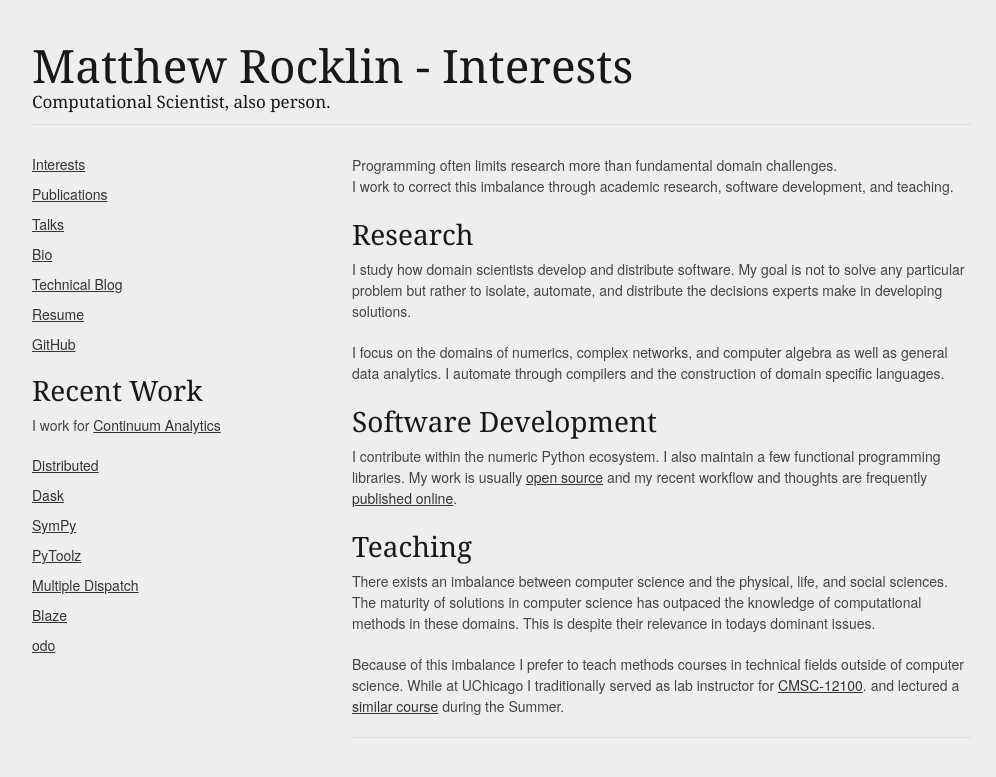
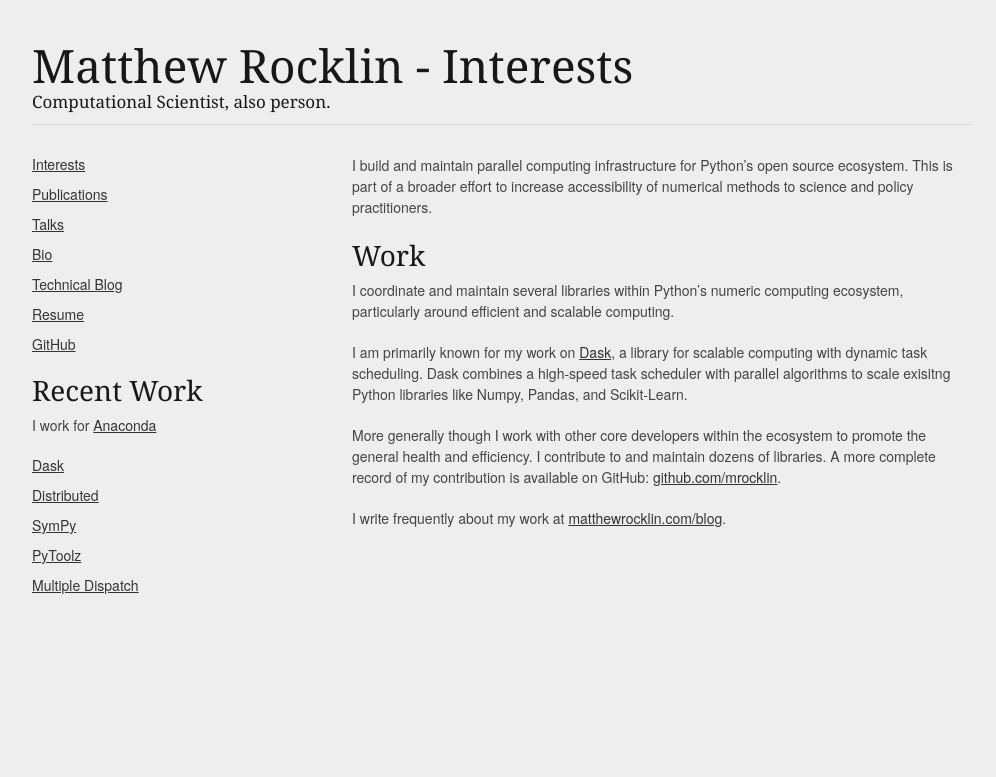
Before and after one commit to mrocklin/mrocklin.github.io, a Jekyll site: the page built from index.md, in a window 1280 px wide. Shown: the top 777 px of the page, without its empty margins (138-1134 px from the left). Built offline with Jekyll 4.4.1, drawn with Linux system fonts in a browser that asks for light colours.

Commit message:
clean up content

```diff
--- a/_includes/leftbar.md
+++ b/_includes/leftbar.md
@@ -9,12 +9,10 @@
 
 ### Recent Work
 
-I work for [Continuum Analytics](http://continuum.io/)
+I work for [Anaconda](http://anaconda.com)
 
+*   [Dask](http://dask.org/)
 *   [Distributed](http://distributed.readthedocs.org/)
-*   [Dask](http://dask.pydata.org/)
 *   [SymPy](http://sympy.org)
 *   [PyToolz](http://toolz.readthedocs.org/en/latest/)
 *   [Multiple Dispatch](http://multiple-dispatch.readthedocs.org/en/latest/)
-*   [Blaze](http://blaze.pydata.org/)
-*   [odo](http://odo.readthedocs.org/)
--- a/index.md
+++ b/index.md
@@ -3,42 +3,24 @@ layout: default
 title: Interests
 ---
 
-Programming often limits research more than fundamental domain challenges.<br>
-I work to correct this imbalance through academic research, software
-development, and teaching.
+I build and maintain parallel computing infrastructure for Python’s open source
+ecosystem. This is part of a broader effort to increase accessibility of
+numerical methods to science and policy practitioners.
 
 
-### Research
+### Work
 
-I study how domain scientists develop and distribute software.  My goal is not
-to solve any particular problem but rather to isolate, automate, and distribute
-the decisions experts make in developing solutions.
+I coordinate and maintain several libraries within Python’s numeric computing
+ecosystem, particularly around efficient and scalable computing.
 
-I focus on the domains of numerics, complex networks, and computer algebra as
-well as general data analytics.  I automate through compilers and the
-construction of domain specific languages.
+I am primarily known for my work on [Dask](https://dask.org), a library for
+scalable computing with dynamic task scheduling.  Dask combines a high-speed
+task scheduler with parallel algorithms to scale exisitng Python libraries like
+Numpy, Pandas, and Scikit-Learn.
 
+More generally though I work with other core developers within the ecosystem to
+promote the general health and efficiency. I contribute to and maintain dozens
+of libraries. A more complete record of my contribution is available on GitHub:
+[github.com/mrocklin](https://github.com/mrocklin).
 
-### Software Development
-
-I contribute within the numeric Python ecosystem. I also maintain a few
-functional programming libraries. My work is usually [open
-source](http://github.com/mrocklin) and my recent workflow and thoughts are
-frequently [published online](/blog/).
-
-
-### Teaching
-
-There exists an imbalance between computer science and the physical,
-life, and social sciences. The maturity of solutions in computer science
-has outpaced the knowledge of computational methods in these domains.
-This is despite their relevance in todays dominant issues.
-
-Because of this imbalance I prefer to teach methods courses in technical
-fields outside of computer science. While at UChicago I traditionally served as
-lab instructor for
-[CMSC-12100](http://www.cs.uchicago.edu/courses/description/CMSC/12100/9999-12-31%2000:00:00.00).
-and lectured a [similar course](http://matthewrocklin.com/cmsc15200) during the
-Summer.
-
-* * * * *
+I write frequently about my work at [matthewrocklin.com/blog](https://matthewrocklin.com/blog).
```
Also changed, not shown: bio.md (+6 -6 lines).
